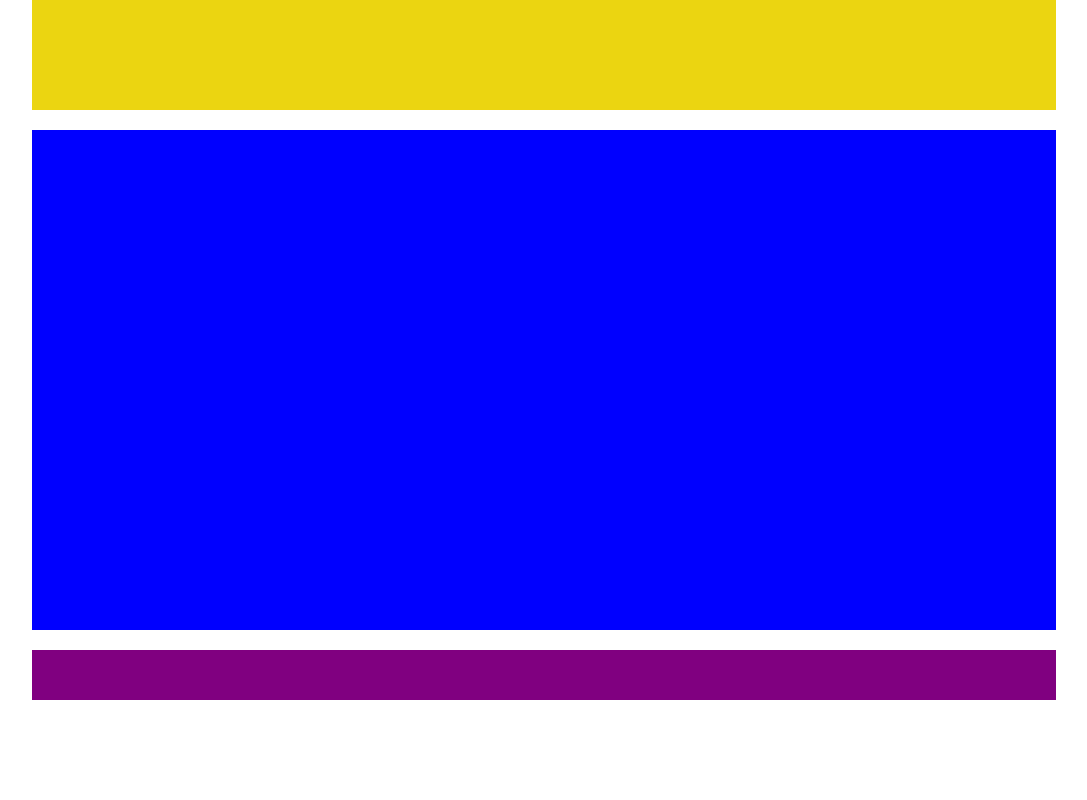
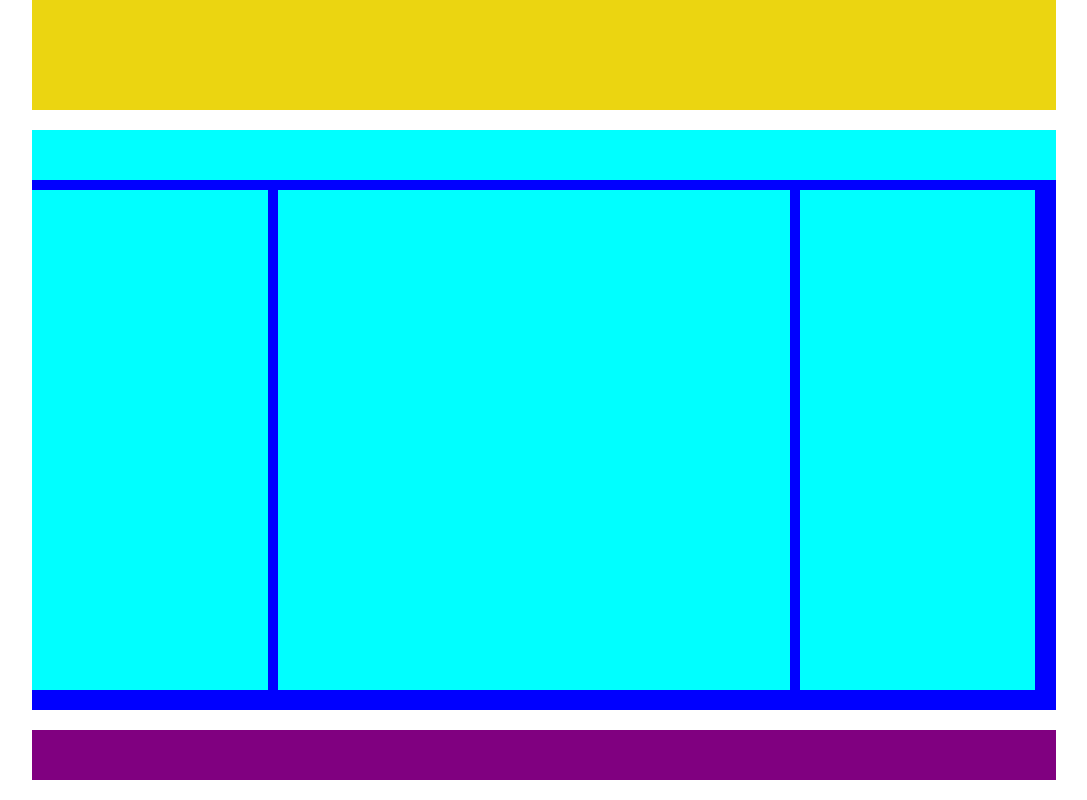
Before and after one commit to dona70909/htmlcss-struttura-wp, a plain HTML site: page index.html in a window 1280 px wide. Shown: the part 320-1120 px from the top of the page, without its empty margins (96-1183 px from the left). Before the commit the page ends 1040 px from the top, so only its background shows below. Drawn offline with Linux system fonts and the light colour scheme.

Commit message:
esercizio finito - problemi con margin

```diff
--- a/css/style.css
+++ b/css/style.css
@@ -3,6 +3,12 @@
     box-sizing: border-box;
     margin: 0;
     padding: 0;
+}
+
+.clearfix{
+    content: "";
+    display: table;
+    clear: both;
 }
 
 .size-box{
@@ -19,6 +25,7 @@
 
 .container-main{
    height:840px;
+   height: 50%;
 
 }
 
@@ -30,10 +37,33 @@
 .main-bottom{
    height:500px;
    background-color: blue;
-
 }
 
 .container-footer{
    height: 50px;
    background-color: purple;
 }
+
+.blue-box{
+    height: 500px ;
+    background-color: aqua;
+    margin-bottom: 20px;
+    float: left;
+}
+
+.small-clm{
+    width: 23%;
+}
+
+.big-clm{
+    width: 50%;
+    margin: 0 10px 0px 10px;
+}
+
+.header-bottom-main{
+    height: 50px;
+    width:100%;
+    float: left;
+    background-color: aqua;
+    margin-bottom: 10px;
+}
--- a/index.html
+++ b/index.html
@@ -9,6 +9,7 @@
     <link rel="stylesheet" href="css/style.css">
 </head>
 <body>
+
     <header class="container-header size-box">
 
     </header>
@@ -18,8 +19,11 @@
 
         </div>
 
-        <div class="main-bottom size-box">
-
+        <div class="main-bottom size-box clearfix">
+            <div class="header-bottom-main "></div>
+            <div class="blue-box small-clm"></div>
+            <div class="blue-box big-clm"></div>
+            <div class="blue-box small-clm"></div>
         </div>
     </main>
 
@@ -27,7 +31,5 @@
 
     </footer>
 
-
-
 </body>
 </html>
```
Lines whose indentation alone changed are shown as unchanged.
